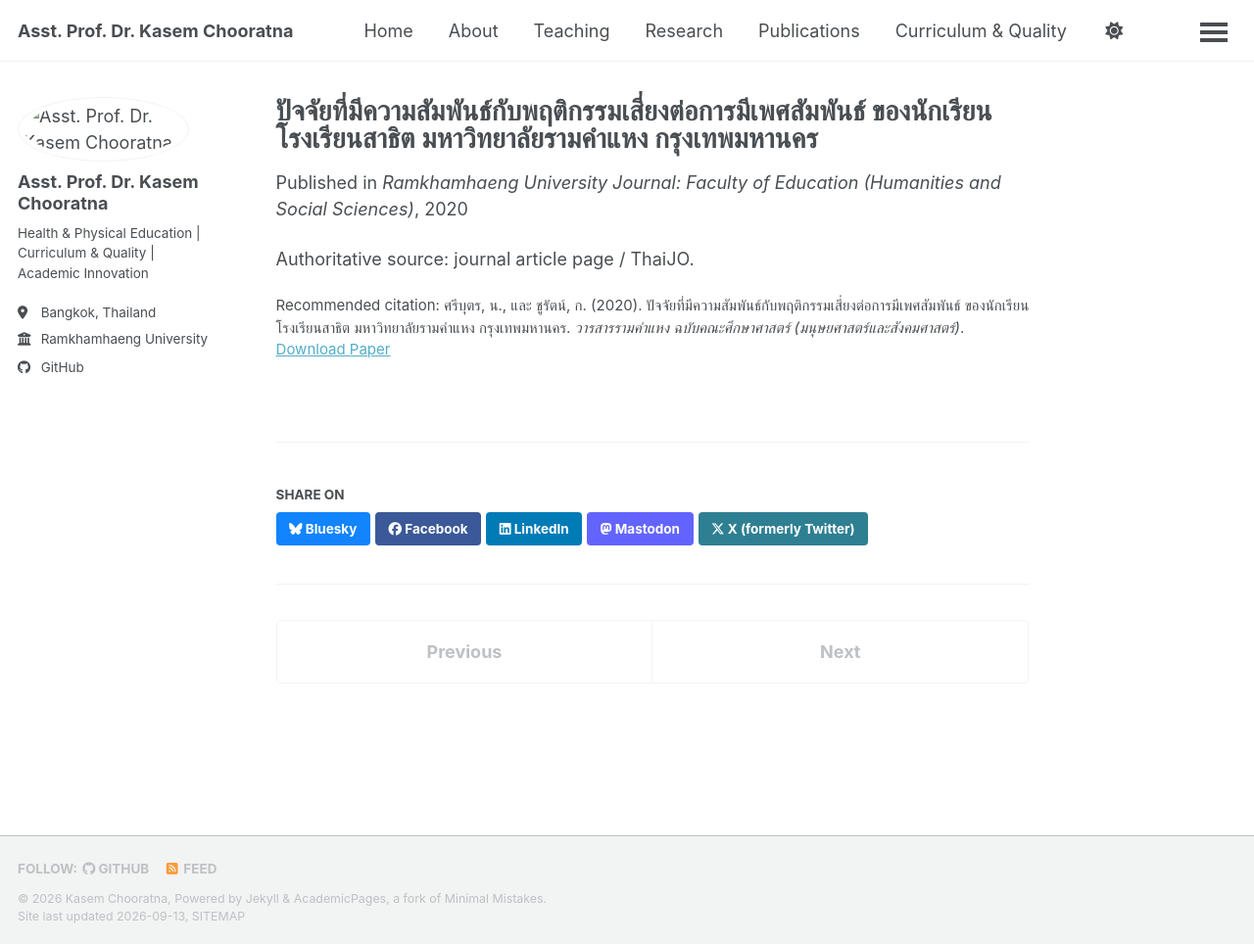
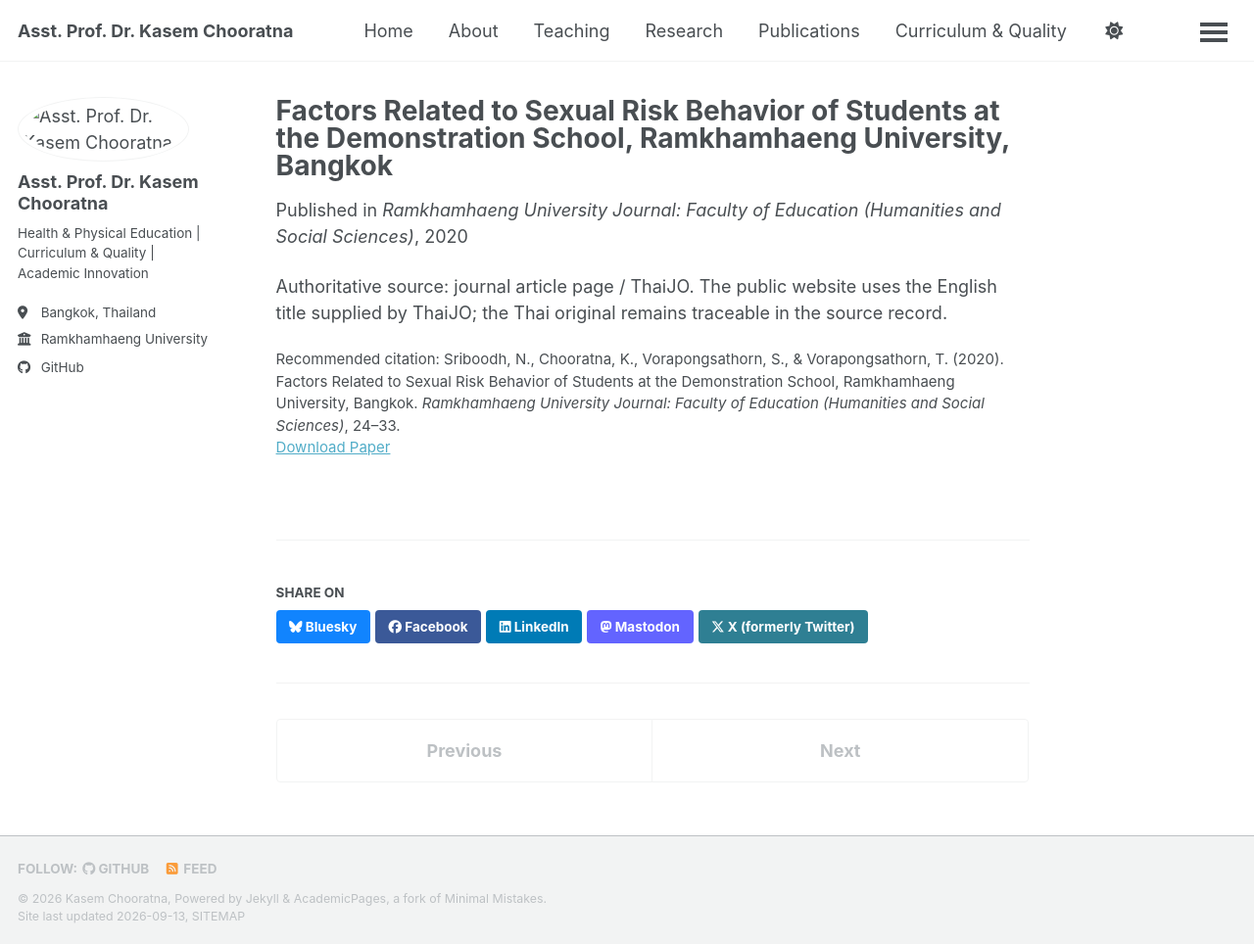
Before and after one commit to kasemch/kasemch.github.io, a Jekyll site: the page built from _publications/2020-06-10-sexual-risk-ru-demo.md, in a window 1280 px wide and 964 px high. Shown: the whole window at 98% size. Built offline with Jekyll 4.4.1, drawn with Linux system fonts in a browser that asks for light colours; a style sheet for code colours, icons or effects is not loaded.

Commit message:
Use verified English title for sexual risk study

```diff
--- a/_publications/2020-06-10-sexual-risk-ru-demo.md
+++ b/_publications/2020-06-10-sexual-risk-ru-demo.md
@@ -1,12 +1,12 @@
 ---
-title: "ปัจจัยที่มีความสัมพันธ์กับพฤติกรรมเสี่ยงต่อการมีเพศสัมพันธ์ ของนักเรียนโรงเรียนสาธิต มหาวิทยาลัยรามคำแหง กรุงเทพมหานคร"
+title: "Factors Related to Sexual Risk Behavior of Students at the Demonstration School, Ramkhamhaeng University, Bangkok"
 collection: publications
 category: manuscripts
 permalink: /publication/2020-06-10-sexual-risk-ru-demo
-excerpt: "Study of factors related to sexual-risk behaviours among lower-secondary students at Ramkhamhaeng University Demonstration School, Bangkok."
+excerpt: "Study of factors related to sexual-risk behaviours among students at Ramkhamhaeng University Demonstration School, Bangkok."
 date: 2020-06-10
 venue: "Ramkhamhaeng University Journal: Faculty of Education (Humanities and Social Sciences)"
 paperurl: "https://so18.tci-thaijo.org/index.php/RUEDU/article/view/371"
-citation: "ศรีบุตร, น., และ ชูรัตน์, ก. (2020). ปัจจัยที่มีความสัมพันธ์กับพฤติกรรมเสี่ยงต่อการมีเพศสัมพันธ์ ของนักเรียนโรงเรียนสาธิต มหาวิทยาลัยรามคำแหง กรุงเทพมหานคร. <i>วารสารรามคำแหง ฉบับคณะศึกษาศาสตร์ (มนุษยศาสตร์และสังคมศาสตร์)</i>."
+citation: "Sriboodh, N., Chooratna, K., Vorapongsathorn, S., & Vorapongsathorn, T. (2020). Factors Related to Sexual Risk Behavior of Students at the Demonstration School, Ramkhamhaeng University, Bangkok. <i>Ramkhamhaeng University Journal: Faculty of Education (Humanities and Social Sciences)</i>, 24–33."
 ---
-Authoritative source: journal article page / ThaiJO.
+Authoritative source: journal article page / ThaiJO. The public website uses the English title supplied by ThaiJO; the Thai original remains traceable in the source record.
```
